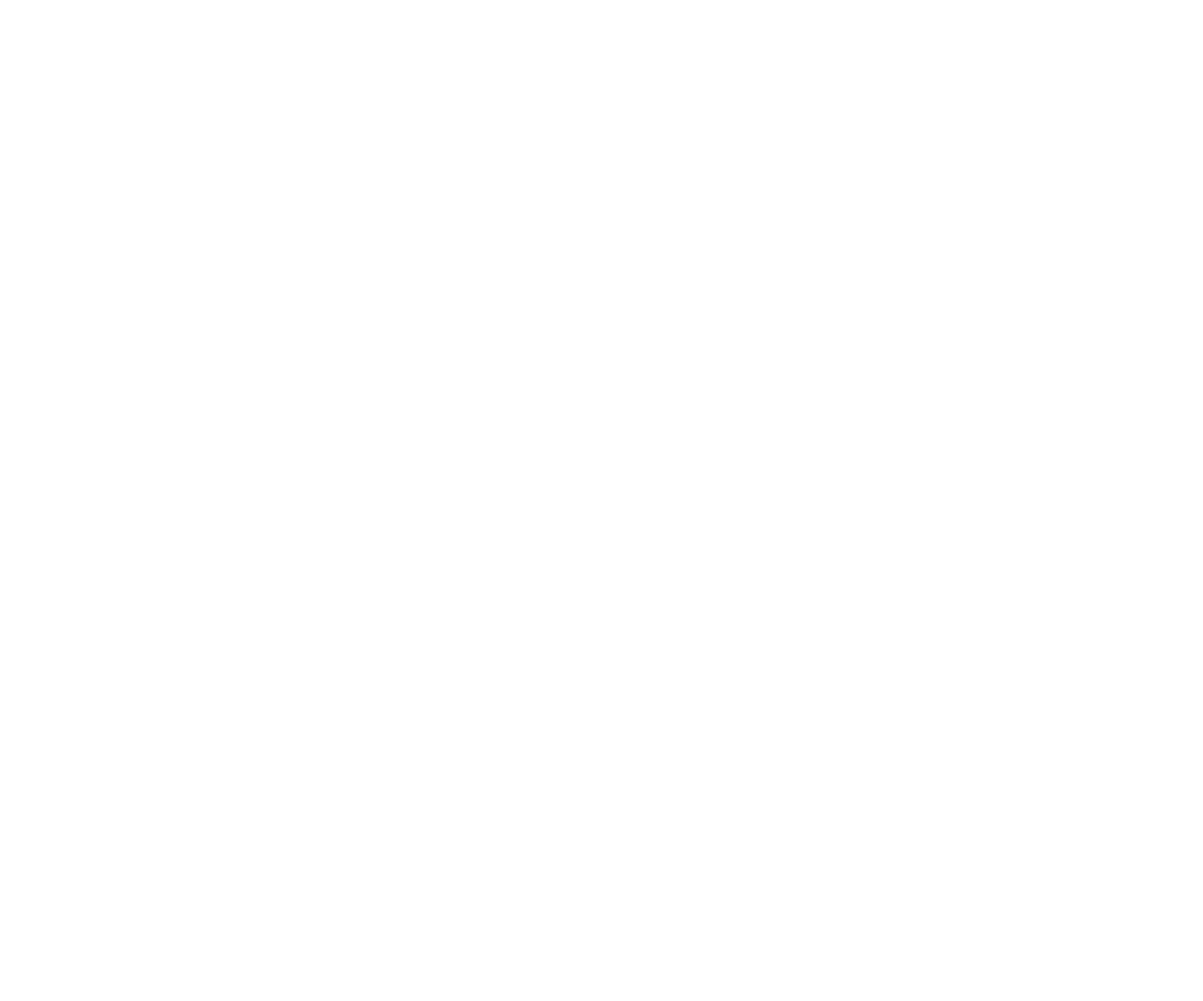
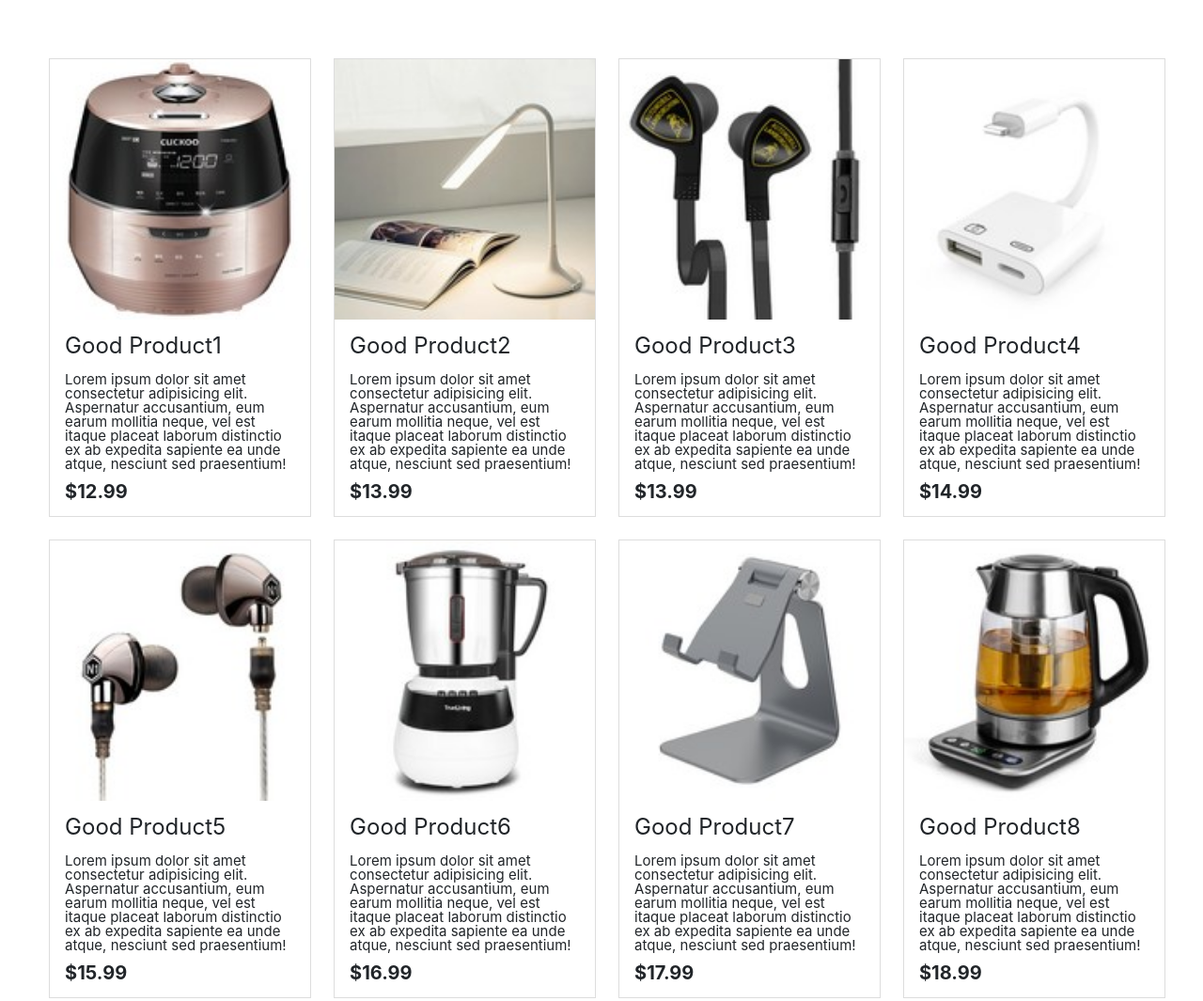
Before and after one commit to SangYong-Jeong/2021-sc-app-08-jquery, a website: page html/04.gallery.html in a window 1280 px wide. Shown: the top 1065 px of the page at 94% size. Before the commit the page ends 800 px from the top, so only its background shows below. Drawn offline with Linux system fonts and the light colour scheme.

Commit message:
04.gallery DOM 생성

```diff
--- a/css/04.gallery.css
+++ b/css/04.gallery.css
@@ -0,0 +1,8 @@
+.wrapper {max-width: 1200px; margin: 50px auto; overflow: hidden;}
+.prd-wrap {display: flex; flex-wrap: wrap; width: 101%;}
+.prd-wrap .prd {width: 23%; margin: 1%; border: 1px solid #ddd;}
+.prd-wrap .prd .conts {padding: 16px;}
+.prd-wrap .prd .conts .imgs {margin-bottom: 12px;}
+.prd-wrap .prd .conts .name {font-size: 24px; margin-bottom: 16px;}
+.prd-wrap .prd .conts .content {font-size: 15px; margin-bottom: 12px;}
+.prd-wrap .prd .conts .price {font-size: 20px; font-weight: bold;}
--- a/html/04.gallery.html
+++ b/html/04.gallery.html
@@ -10,6 +10,20 @@
 	<link rel="stylesheet" href="../css/04.gallery.css">
 </head>
 <body>
+	<div class="wrapper">
+		<ul class="prd-wrap">
+			<!-- <li class="prd">
+				<div class="imgs">
+					<img src="../img/p1.jpg" class="w100">
+				</div>
+				<div class="conts">
+					<h2 class="name">Good Product1</h2>
+					<p class="content">Lorem ipsum dolor sit amet consectetur, adipisicing elit. Error pariatur suscipit quis, reprehenderit numquam molestiae quos, architecto laudantium eius reiciendis vel officiis odit eum veniam voluptatem laboriosam dolore repellat enim?</p>
+					<div class="price">$12.99</div>
+				</div>
+			</li> -->
+		</ul>
+	</div>
 	<script src="../js/04.gallery.js"></script>
 </body>
 </html>
--- a/js/04.gallery.js
+++ b/js/04.gallery.js
@@ -1,4 +1,3 @@
-// AJAX (Asyncronous Javascript And XML)
 var products = [
 	{
 		name: 'Good Product1',
@@ -68,5 +67,27 @@ var products = [
 console.log(JSON.stringify(products));
 var json = JSON.stringify(products); // js Object -> json
 var jsObj = JSON.parse(json); // json -> js Object
-console.log(json);
-console.log(jsObj);
+// console.log(json);
+// console.log(jsObj);
+
+(function init() {
+	var cnt = products.length; // 12
+	var html = '';
+	var wrap = document.getElementsByClassName('prd-wrap')[0];
+	for(var i=0; i<cnt; i++) {
+		html = '<li class="prd">';
+		html += '<div class="imgs">';
+		html += '<img src="'+products[i].src+'" class="w100">';
+		html += '</div>';
+		html += '<div class="conts">';
+		html += '<h2 class="name">'+products[i].name+'</h2>';
+		html += '<p class="content">'+products[i].content+'</p>';
+		html += '<div class="price">$'+products[i].price+'</div>';
+		html += '</div>';
+		html += '</li>';
+		wrap.innerHTML += html;
+	}
+
+})(); // IIFE(즉시실행함수)
+
+// console.log(i);
```
